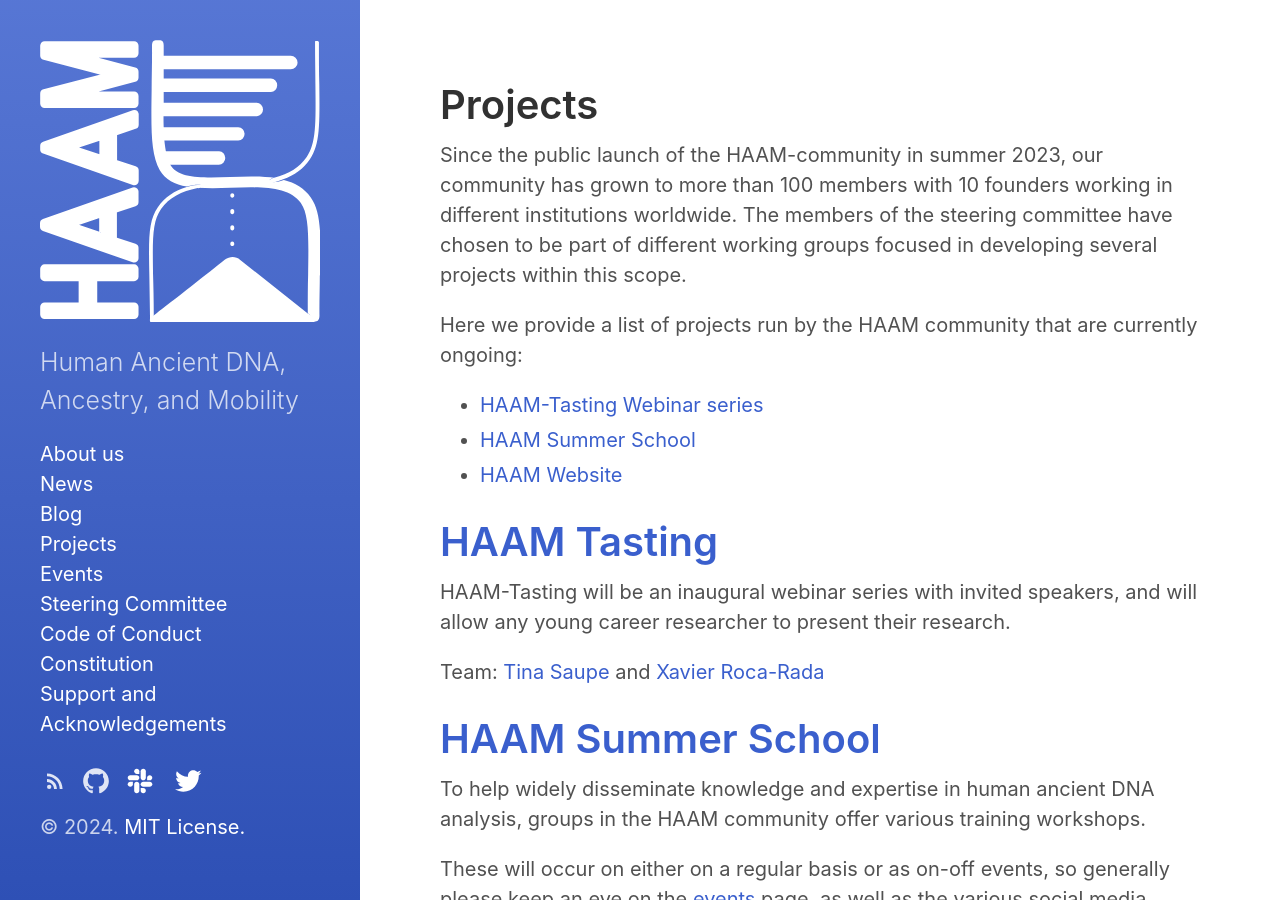
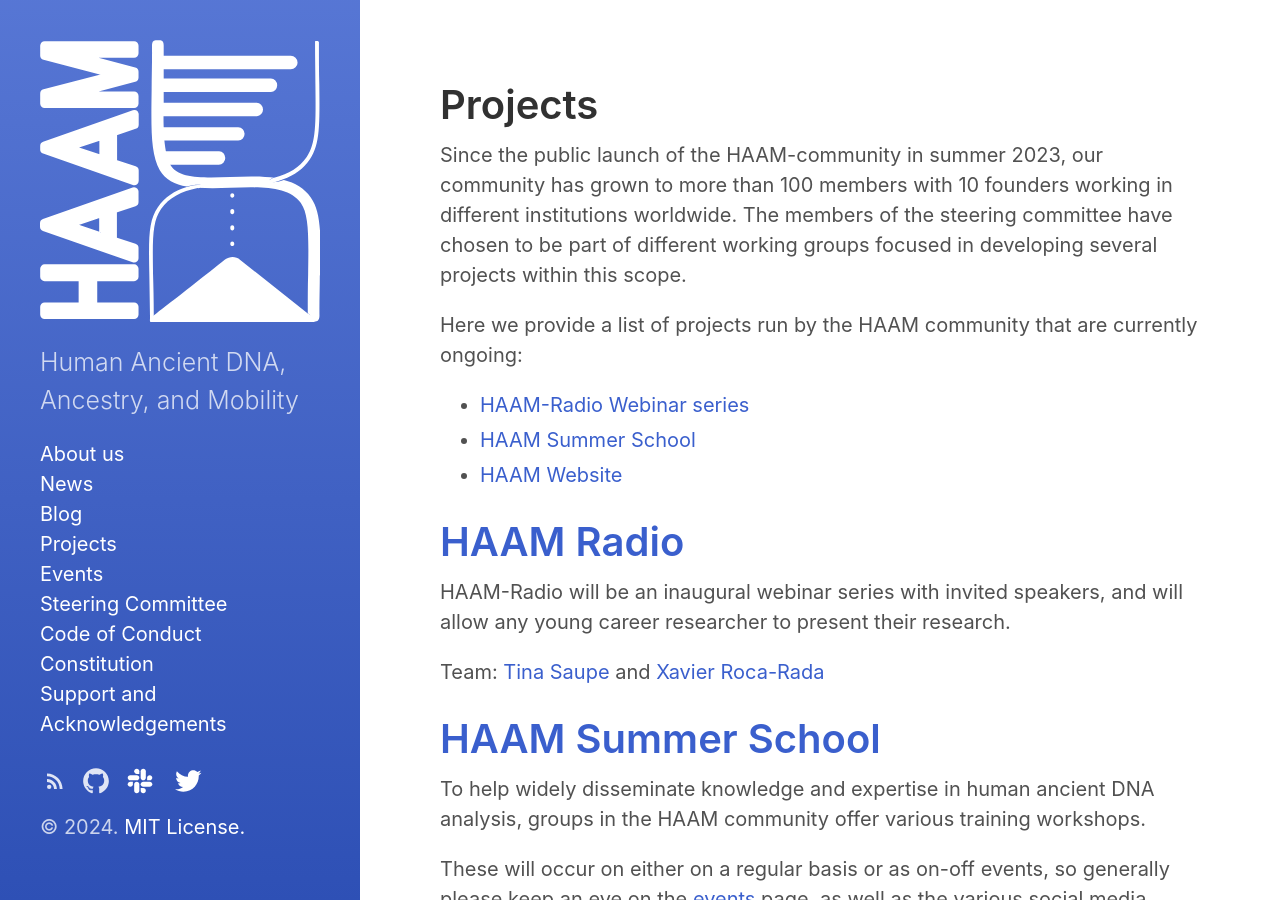
Before and after one commit to haam-community/haam-community.github.io, a Jekyll site: the page built from projects.md, in a window 1280 px wide and 900 px high. Built offline with Jekyll 4.4.1, drawn with Linux system fonts in a browser that asks for light colours.

Commit message:
Change HAAM-Tasting to HAAM-Radio + changed Tina's email adress

```diff
--- a/_layouts/tags.html
+++ b/_layouts/tags.html
@@ -3,6 +3,6 @@ layout: page
 ---
 
 {% include tags-list.html %}
-HAAM-Tasting
+HAAM-Radio
 HAAM-Summer-School
 Blog
--- a/projects.md
+++ b/projects.md
@@ -10,18 +10,18 @@ Here we provide a list of projects run by the HAAM community that are currently
 
 <!-- TOC -->
 
-- [HAAM-Tasting Webinar series](/projects/haam_tasting)
+- [HAAM-Radio Webinar series](/projects/haam_radio)
 - [HAAM Summer School](/projects/haam_summer_school)
 - [HAAM Website](#haam-website)
 
 <!-- /TOC -->
 <!-- /TOC -->
 
-# [HAAM Tasting](/projects/haam_tasting)
+# [HAAM Radio](/projects/haam_radio)
 
-HAAM-Tasting will be an inaugural webinar series with invited speakers, and will allow any young career researcher to present their research.
+HAAM-Radio will be an inaugural webinar series with invited speakers, and will allow any young career researcher to present their research.
 
-Team: [Tina Saupe](mailto:tsaupe@live.de) and [Xavier Roca-Rada](mailto:xavier.rocarada@adelaide.edu.au)
+Team: [Tina Saupe](mailto:tina.saupe@ebc.uu.se) and [Xavier Roca-Rada](mailto:xavier.rocarada@adelaide.edu.au)
 
 
 # [HAAM Summer School](/projects/haam_summer_school)
```
Also changed, not shown: _posts/2024-03-01-event.md (+3 -3 lines), _posts/2024-05-23-event.md (+3 -3 lines), projects/haam_radio.md (added, +23 -0 lines).
